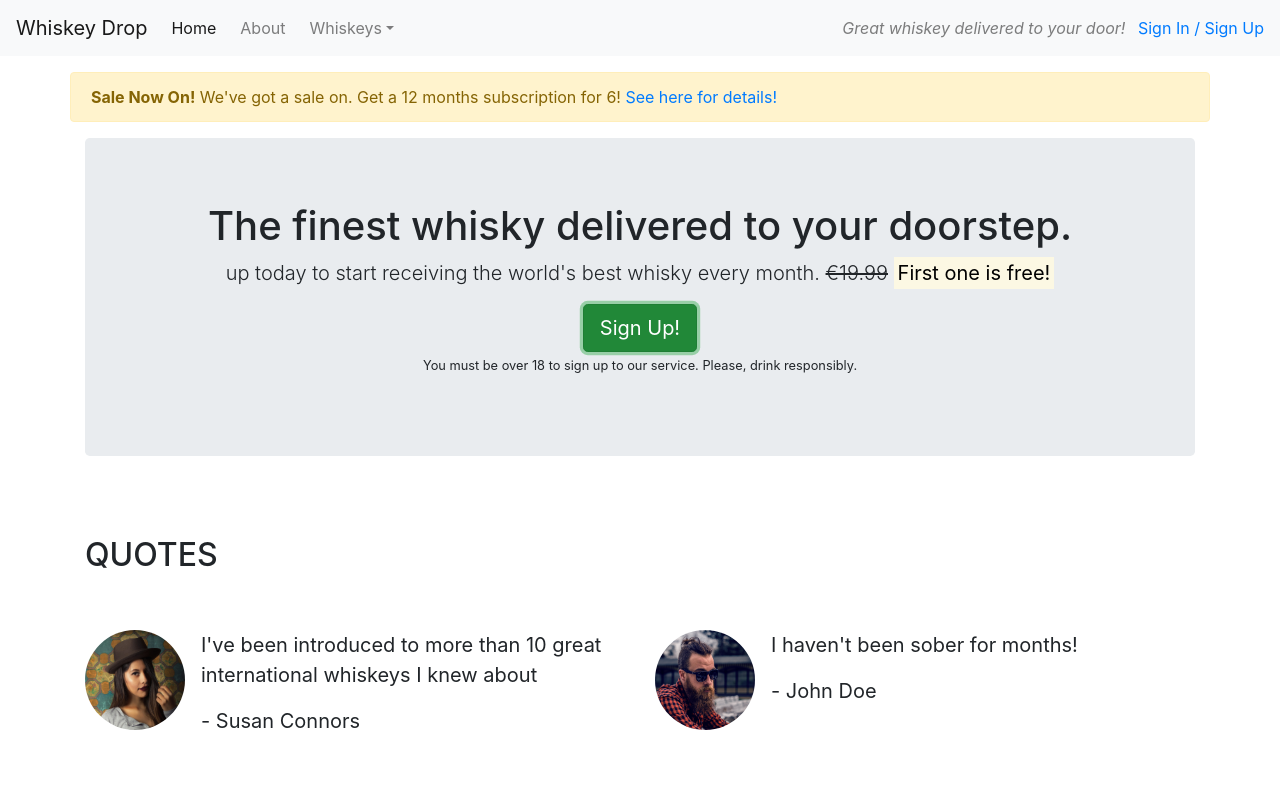
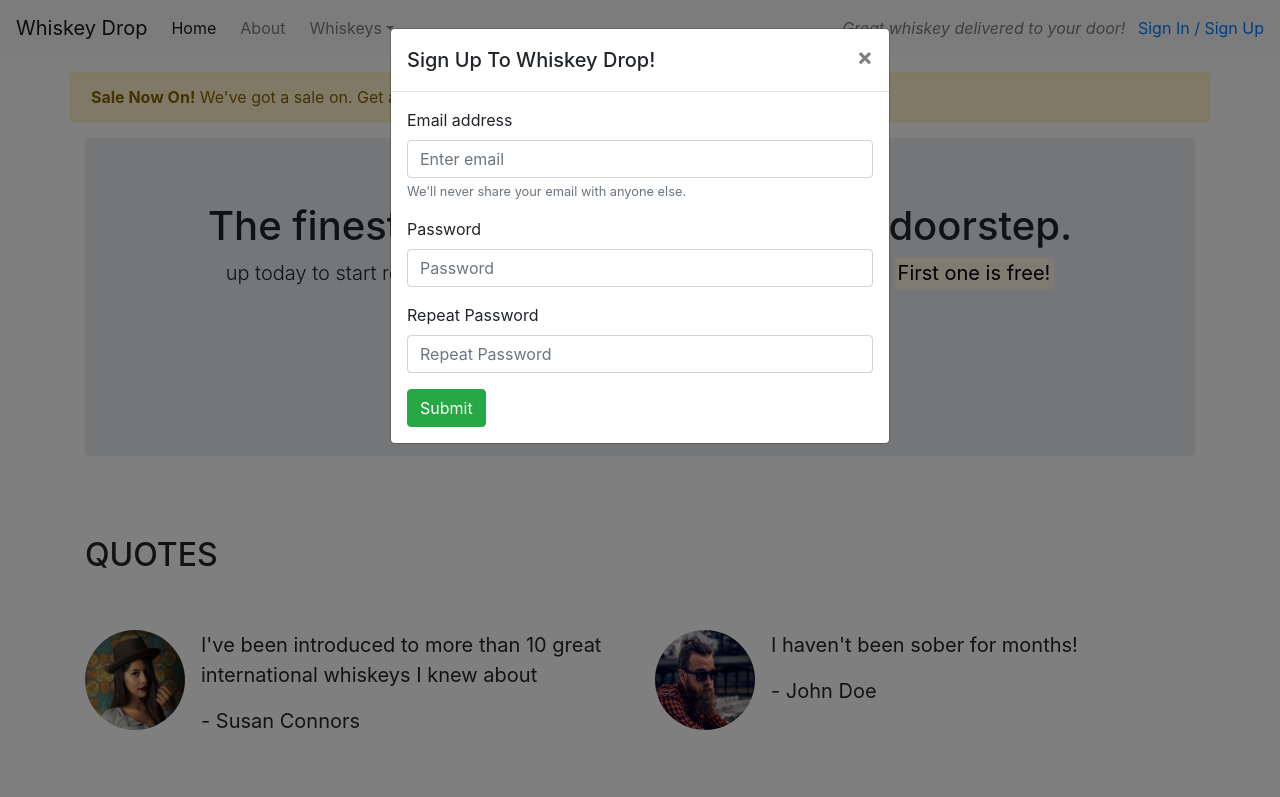
Before and after one commit to Novicetheaf/bootstrap4, a plain HTML site: page index.html in a window 1280 px wide. Both pictures are taken after a click on the button "Sign Up!". Shown: the top 797 px of the page. Drawn offline with nearby package versions, Linux system fonts and the light colour scheme.

Commit message:
added js sign up modal box

```diff
--- a/index.html
+++ b/index.html
@@ -58,7 +58,7 @@
                         <s class="d-none d-sm-inline">€19.99</s>
                         <span class="d-inline d-sm-none"><br></span>
                         <strong><mark>First one is free!</mark></strong></p>
-                        <button class="btn btn-success btn-lg">Sign Up!</button>
+                    <button class="btn btn-success btn-lg" data-toggle="modal" data-target="#signUpModal">Sign Up!</button>
                         <p><small>You must be over 18 to sign up to our service. Please, drink responsibly.</small></p>
                     </section>
                 </div>
@@ -133,6 +133,41 @@
             </section>
         </article>
 
+
+        <div class="modal" tabindex="-1" role="dialog" id="signUpModal">
+            <div class="modal-dialog" role="document">
+                <div class="modal-content">
+                <div class="modal-header">
+                    <h5 class="modal-title">Sign Up To Whiskey Drop!</h5>
+                    <button type="button" class="close" data-dismiss="modal" aria-label="Close">
+                    <span aria-hidden="true">&times;</span>
+                    </button>
+                </div>
+                        <div class="modal-body">
+
+                            <form>
+                                <div class="form-group">
+                                    <label for="exampleInputEmail1">Email address</label>
+                                    <input type="email" class="form-control" id="exampleInputEmail1" aria-describedby="emailHelp" placeholder="Enter email">
+                                    <small id="emailHelp" class="form-text text-muted">We'll never share your email with anyone else.</small>
+                                </div>
+                                <div class="form-group">
+                                    <label for="password">Password</label>
+                                    <input type="password" class="form-control" id="password" placeholder="Password">
+                                </div>
+                                <div class="form-group">
+                                    <label for="repeatPassword">Repeat Password</label>
+                                    <input type="password" class="form-control" id="repeatPassword" placeholder="Repeat Password">
+                                </div>
+                                <button type="submit" class="btn btn-success">Submit</button>
+                            </form>
+
+                        </div>
+                </div>
+            </div>
+        </div>
+
+
         <script src="https://code.jquery.com/jquery-3.4.1.slim.min.js" integrity="sha384-J6qa4849blE2+poT4WnyKhv5vZF5SrPo0iEjwBvKU7imGFAV0wwj1yYfoRSJoZ+n" crossorigin="anonymous"></script>
 
         <script src="https://stackpath.bootstrapcdn.com/bootstrap/4.4.1/js/bootstrap.min.js" integrity="sha384-wfSDF2E50Y2D1uUdj0O3uMBJnjuUD4Ih7YwaYd1iqfktj0Uod8GCExl3Og8ifwB6" crossorigin="anonymous"></script>
```
